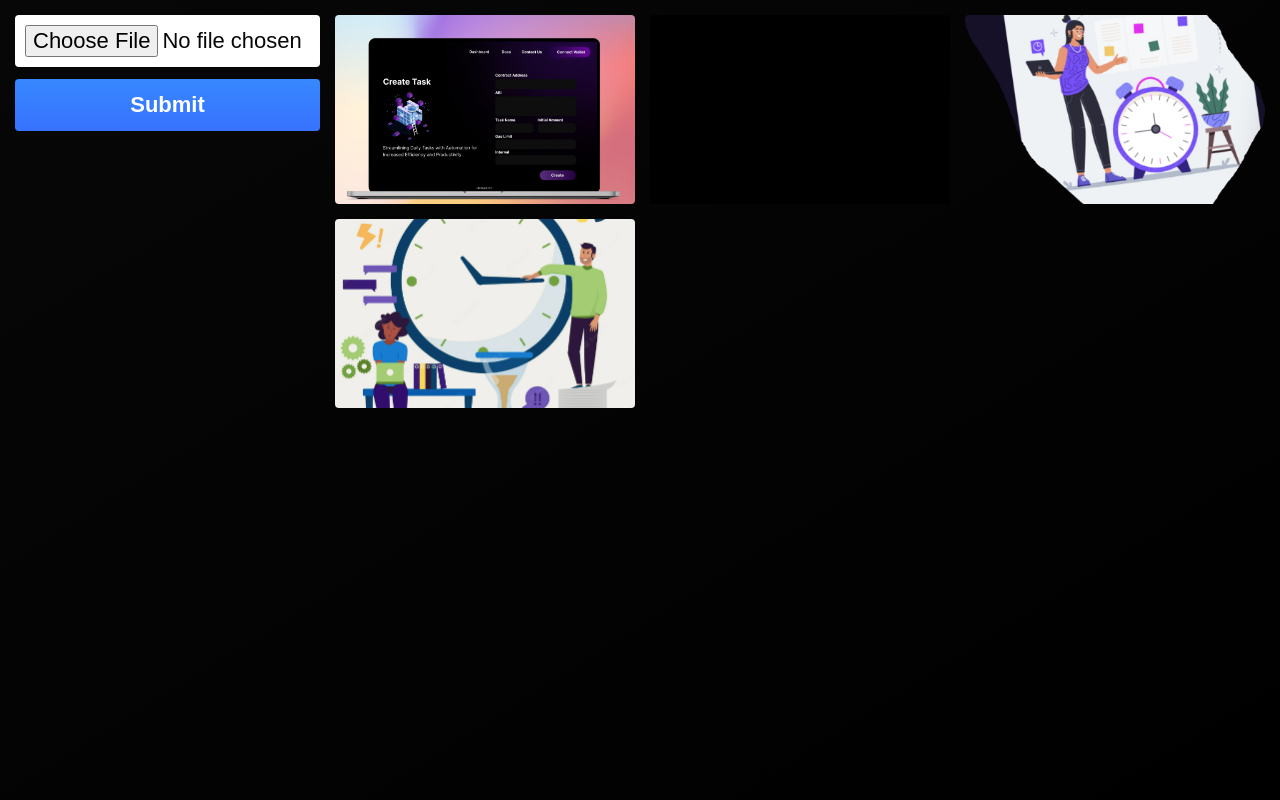
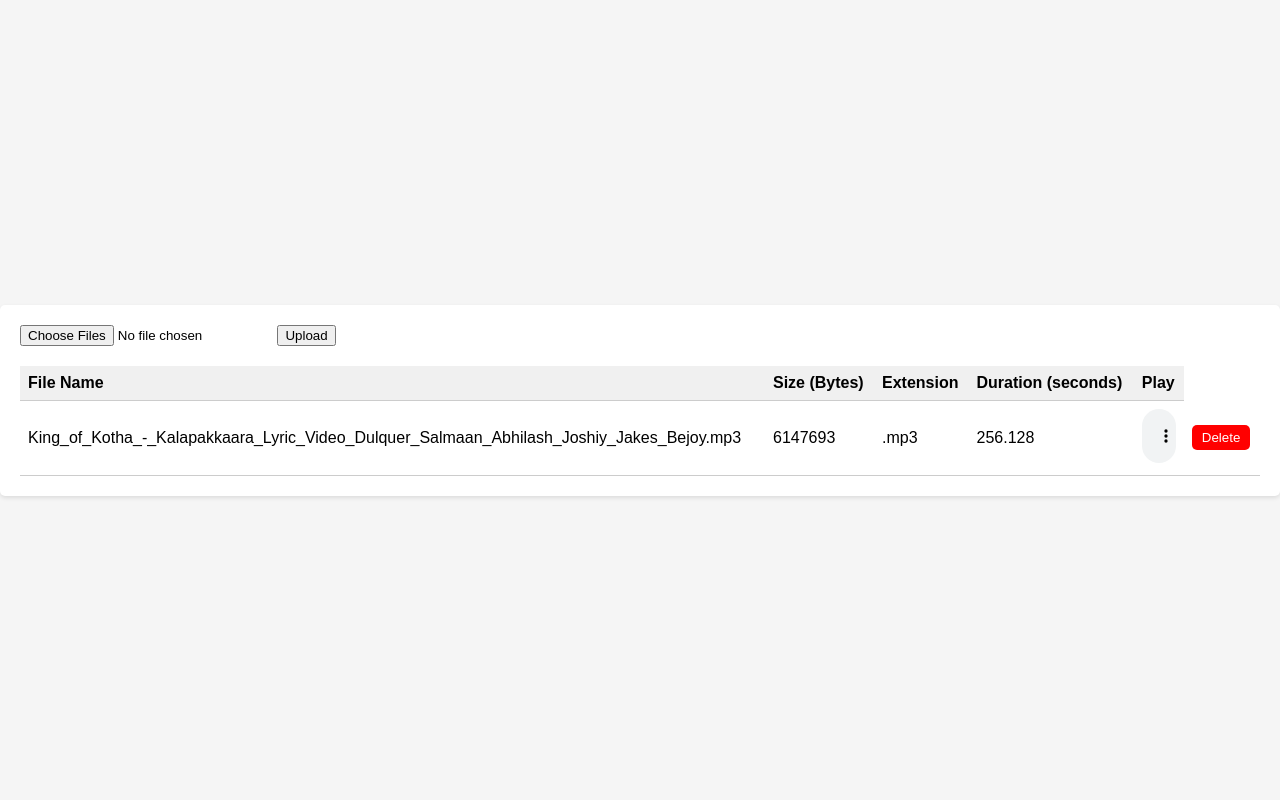
Before and after one commit to Amalrajtpnr/AudioDetectDashboard, a Flask app: page / in a window 1280 px wide. Run offline with Flask 3, Linux system fonts and the light colour scheme.

Commit message:
audio uploading is sucessful

```diff
--- a/app.py
+++ b/app.py
@@ -1,57 +1,108 @@
-#app.py
-from flask import Flask, json, request, jsonify,render_template,redirect,send_from_directory
+from flask import Flask, render_template, request, redirect, send_from_directory
+from flask_sqlalchemy import SQLAlchemy
+from datetime import datetime
 import os
-import urllib.request
 from werkzeug.utils import secure_filename
 from werkzeug.exceptions import RequestEntityTooLarge
+from mutagen.mp3 import MP3
+from pydub import AudioSegment
 
 app = Flask(__name__)
-app.config['UPLOAD_DIRECTORY']='uploads/'
-app.config['MAX_CONTENT_LENGTH']=30 * 1024 * 1024 #1MB
-app.config['ALLOWED_EXTENSIONS']=['.jpg','.jpeg','.png','.gif','.mp3']
+app.config['UPLOAD_DIRECTORY'] = 'uploads/'
+app.config['MAX_CONTENT_LENGTH'] = 30 * 1024 * 1024  # 30MB
+app.config['ALLOWED_EXTENSIONS'] = ['.jpg', '.jpeg', '.png', '.gif', '.mp3']
+app.config['SQLALCHEMY_DATABASE_URI'] = 'sqlite:///uploads.db'
+db = SQLAlchemy(app)
 
+# Calculate total duration of audio files
+def calculate_total_duration(files):
+    total_duration = 0
+    for file in files:
+        if file.extension == '.mp3':
+            audio = AudioSegment.from_mp3(os.path.join(app.config['UPLOAD_DIRECTORY'], file.filename))
+            total_duration += len(audio) / 1000  # Convert to seconds
+    return total_duration
+
+class UploadedFile(db.Model):
+    id = db.Column(db.Integer, primary_key=True)
+    filename = db.Column(db.String(255), nullable=False)
+    upload_date = db.Column(db.DateTime, default=datetime.utcnow)
+    size = db.Column(db.Integer, nullable=False)
+    extension = db.Column(db.String(10), nullable=False)
+    duration = db.Column(db.Float, nullable=False)
+
+with app.app_context():
+    db.create_all()
+
+def get_audio_duration(filepath):
+    audio = MP3(filepath)
+    return audio.info.length
 
 @app.route('/')
 def main():
-    files=os.listdir(app.config['UPLOAD_DIRECTORY'])
-    images=[]
+    files = UploadedFile.query.all()
+
+    total_duration = 0  # Initialize total duration
 
     for file in files:
-     extension=os.path.splitext(file)[1].lower()
-     if extension in app.config['ALLOWED_EXTENSIONS']:
-        images.append(file)
+        if file.extension == '.mp3':
+            total_duration += file.duration  # Add audio file duration
+
+    return render_template('index.html', files=files, total_duration=total_duration)
 
 
-    return render_template('index.html',images=images)
-
-@app.route('/upload',methods=['POST'] )
+@app.route('/upload', methods=['POST'])
 def upload():
     try:
-     file=request.files['file']
-     extension=os.path.splitext(file.filename)[1].lower()
+        file = request.files['file']
+        extension = os.path.splitext(file.filename)[1].lower()
 
+        if file:
+            if extension not in app.config['ALLOWED_EXTENSIONS']:
+                return 'File type is not allowed'
 
+            filename = secure_filename(file.filename)
+            filepath = os.path.join(app.config['UPLOAD_DIRECTORY'], filename)
+            file.save(filepath)
 
-     if file:
+            if extension == '.mp3':
+                duration = get_audio_duration(filepath)
+            else:
+                duration = 0.0
 
-      if extension not in app.config['ALLOWED_EXTENSIONS']:
-         return 'File is not an image'
+            file_size = os.path.getsize(filepath)
 
-      file.save(os.path.join(
-        app.config['UPLOAD_DIRECTORY'],
-          secure_filename(file.filename)
-      ))
+            new_file = UploadedFile(
+                filename=filename,
+                size=file_size,
+                extension=extension,
+                duration=duration
+            )
+            db.session.add(new_file)
+            db.session.commit()
     except RequestEntityTooLarge:
-       return "File is larger than 1mb left"
+        return "File is larger than 30MB"
 
     return redirect('/')
 
-@app.route('/serve-image/<filename>',methods=['GET'])
-def serve_image(filename):
-   return send_from_directory(app.config['UPLOAD_DIRECTORY'],filename)
+@app.route('/delete/<int:file_id>', methods=['POST'])
+def delete_file(file_id):
+    file_to_delete = UploadedFile.query.get_or_404(file_id)
 
+    # Delete the file from the filesystem
+    file_path = os.path.join(app.config['UPLOAD_DIRECTORY'], file_to_delete.filename)
+    if os.path.exists(file_path):
+        os.remove(file_path)
 
+    # Delete the record from the database
+    db.session.delete(file_to_delete)
+    db.session.commit()
 
+    return redirect('/')
+
+@app.route('/serve-file/<filename>', methods=['GET'])
+def serve_file(filename):
+    return send_from_directory(app.config['UPLOAD_DIRECTORY'], filename)
 
 if __name__ == '__main__':
     app.run(debug=True)
--- a/static/styles.css
+++ b/static/styles.css
@@ -1,130 +1,85 @@
-:root {
-    --black: #000000;
-    --almost-black: #080708;
-    --blue: #3772FF;
-    --blue-light: #3787ff;
-    --red: #DF2935;
-    --yellow: #FDCA40;
-    --light: #E6E8E6;
-    --white: #FFFFFF;
+/* Reset some default browser styles */
+body,
+h1,
+h2,
+h3,
+p,
+ul,
+li,
+table {
+  margin: 0;
+  padding: 0;
+  border: 0;
 }
 
-  * {
-    position: relative;
-    box-sizing: border-box;
+/* Set a background color and center content */
+body {
+  background-color: #f5f5f5;
+  font-family: Arial, sans-serif;
+  display: flex;
+  justify-content: center;
+  align-items: center;
+  height: 100vh;
 }
 
-  body {
-    margin: 0;
-    font-family: -apple-system, BlinkMacSystemFont, 'Segoe UI', Roboto, Oxygen, Ubuntu, Cantarell, 'Open Sans', 'Helvetica Neue', sans-serif;
-    font-size: 22px;
-    line-height: 1.5;
-    color: var(--white);
-    background: var(--black);
-    background-image: linear-gradient(to bottom right, var(--almost-black), var(--black));
+/* Create a container for the app */
+.app {
+  width: 100%;
+  min-width: 800px;
+  padding: 20px;
+  background-color: #fff;
+  box-shadow: 0 2px 4px rgba(0, 0, 0, 0.1);
+  border-radius: 5px;
 }
 
-  .app {
-    height: 100vh;
-    display: flex;
+/* Style the form section */
+.form-section {
+  margin-bottom: 20px;
 }
 
-  .form-section {
-    padding: 15px 0 0 15px;
-    width: 25%;
-    color: var(--light);
-    flex-shrink: 0;
+/* Style the audio section */
+.audio-section table {
+  width: 100%;
+  border-collapse: collapse;
+  margin-top: 20px;
 }
 
-  .images-section {
-    padding: 15px 0 0 15px;
-    width: 75%;
-    height: 100vh;
-    align-content: flex-start;
-    flex-wrap: wrap;
-    display: flex;
-    overflow-y: auto;
+.audio-section th,
+.audio-section td {
+  padding: 8px;
+  text-align: left;
+  border-bottom: 1px solid #ccc;
 }
 
-  .images-section a {
-    margin: 0 15px 15px 0;
-    padding-bottom: 20%;
-    content: '';
-    width: calc(33.33% - 15px);
-    height: 0;
-    display: block;
+/* Style the audio files table */
+.audio-section th {
+  background-color: #f0f0f0;
+  font-weight: bold;
 }
 
-  .images-section img {
-    position: absolute;
-    top: 0;
-    width: 100%;
-    height: 100%;
-    border-radius: 4px;
-    object-fit: cover;
-    display: block;
+.audio-section td {
+  vertical-align: middle;
 }
 
-  @media screen and (max-width: 1200px) {
-
-    .app {
-      flex-direction: column;
-    }
-
-    .form-section {
-      padding-right: 15px;
-      padding-bottom: 15px;
+.audio-section audio {
   width: 100%;
 }
 
-    .images-section {
-      padding-top: 0;
-      width: 100%;
-      height: auto;
-    }
+/* Style the warning message */
+.warning {
+  margin-top: 10px;
+  padding: 10px;
+  background-color: #ffcccc;
+  color: #ff0000;
+  border: 1px solid #ff0000;
+  border-radius: 5px;
 }
 
-  @media screen and (max-width: 800px) {
-
-    .images-section a {
-      padding-bottom: 60%;
-      width: calc(100% - 15px);
+.delete-button {
+  background-color: #ff0000;
+  color: #fff;
+  border: none;
+  padding: 5px 10px;
+  cursor: pointer;
+  border-radius: 5px;
 }
-  }
-
-  /* Forms */
-  form {
-    width: 100%;
-    flex-direction: column;
-    display: flex;
-  }
-
-  input[type='file'] {
-    margin: 0 0 12px;
-    padding: 10px 10px;
-    border-radius: 4px;
-    font-size: 22px;
-    color: var(--almost-black);
-    background: var(--white);
-  }
-
-  input[type='submit'],
-  button[type='button'] {
-    padding: 13px 20px;
-    font-size: 22px;
-    font-weight: bold;
-    color: var(--white);
-    border: none;
-    border-radius: 4px;
-    outline: none;
-    box-shadow: none;
-    cursor: pointer;
-    background: var(--blue);
-    background-image: linear-gradient(to bottom, var(--blue-light), var(--blue));
-    transition: box-shadow .2s ease;
-  }
-
-  input[type='submit']:hover,
-  button[type='button']:hover {
-    box-shadow: inset 0 -25px 25px var(--blue-light);
-  }
--- a/templates/index.html
+++ b/templates/index.html
@@ -4,28 +4,63 @@
   <meta charset="UTF-8" />
   <meta http-equiv="X-UA-Compatible" content="IE=edge" />
   <meta name="viewport" content="width=device-width, initial-scale=1.0" />
-    <title>File Uploads</title>
-    <link
-      rel="stylesheet"
-      href="{{ url_for('static', filename='styles.css') }}"
-    />
+  <title>AudioCheck Hub</title>
+  <link rel="stylesheet" href="{{ url_for('static', filename='styles.css') }}" />
 </head>
 <body>
   <div class="app">
     <div class="form-section">
       <form action="/upload" method="post" enctype="multipart/form-data">
-          <input type="file" name="file" />
-          <input type="submit" name="Upload" />
+        <input type="file" name="file" accept="audio/*" multiple />
+        <input type="submit" value="Upload" />
       </form>
     </div>
 
-      <div class="images-section">
-        {% for image in images %}
-        <a href="{{url_for('serve_image',filename=image)}}" target="_blank">
-          <img src="/serve-image/{{image}}" alt="" />
-        </a>
+    <div class="audio-section">
+      <table>
+        <thead>
+          <tr>
+            <th>File Name</th>
+            <th>Size (Bytes)</th>
+            <th>Extension</th>
+            <th>Duration (seconds)</th>
+            <th>Play</th>
+          </tr>
+        </thead>
+
+<tbody>
+    {% for file in files %}
+    <tr>
+      <td>{{ file.filename }}</td>
+      <td>{{ file.size }}</td>
+      <td>{{ file.extension }}</td>
+      <td>{{ file.duration }}</td>
+      <td>
+        {% if file.extension == '.mp3' %}
+        <audio controls>
+          <source src="{{ url_for('serve_file', filename=file.filename) }}" type="audio/mpeg" />
+          Your browser does not support the audio element.
+        </audio>
+        {% else %}
+        N/A
+        {% endif %}
+      </td>
+      <td>
+        <form action="{{ url_for('delete_file', file_id=file.id) }}" method="post">
+          <button type="submit" class="delete-button">Delete</button>
+        </form>
+      </td>
+    </tr>
     {% endfor %}
+  </tbody>
+      </table>
     </div>
+
+    {% if total_duration > 600 %}
+    <div class="warning">
+      Warning: Total duration of uploaded audio files exceeds 10 minutes.
+    </div>
+    {% endif %}
   </div>
 </body>
 </html>
```
Also changed, not shown: instance/uploads.db (added), 13 other files. Lines whose indentation alone changed are shown as unchanged.
